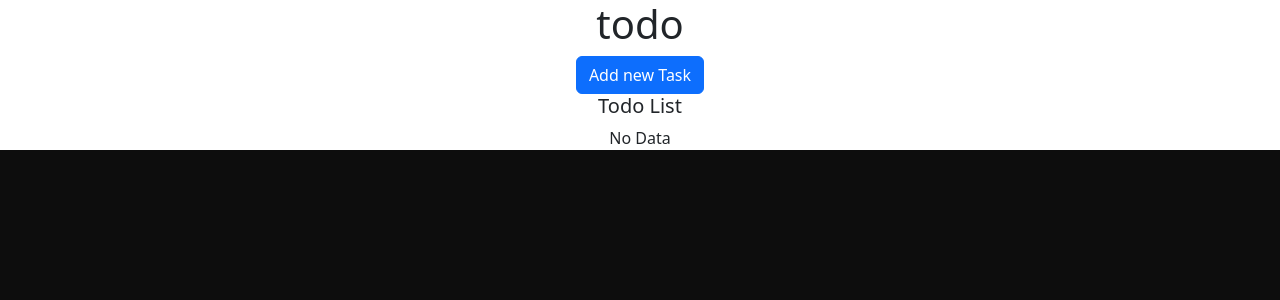
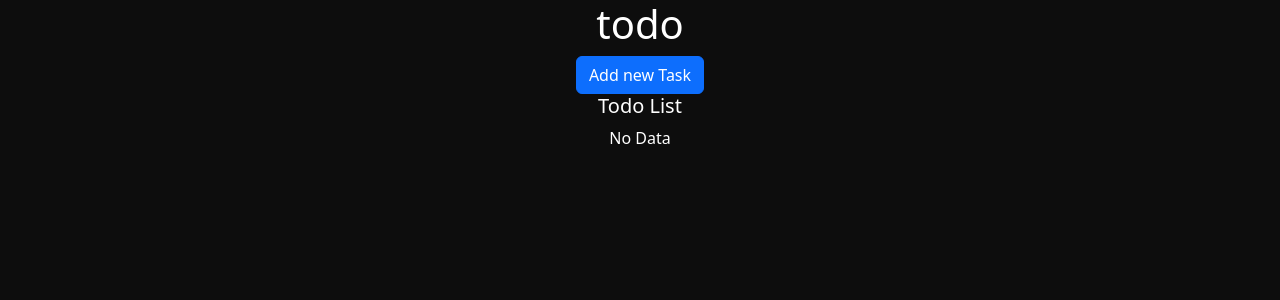
Before and after one commit to AnushkaPraveen/react-todo-app, a React (Create React App) app: page / in a window 1280 px wide. Shown: the top 300 px of the page. Built offline with nearby package versions, Linux system fonts and the light colour scheme.

Commit message:
background color change

```diff
--- a/src/App.css
+++ b/src/App.css
@@ -1,5 +1,10 @@
 .App {
   text-align: center;
+}
+
+body{
+  background-color: #0D0D0D !important;
+  color:white !important;
 }
 
 .App-logo {
```
